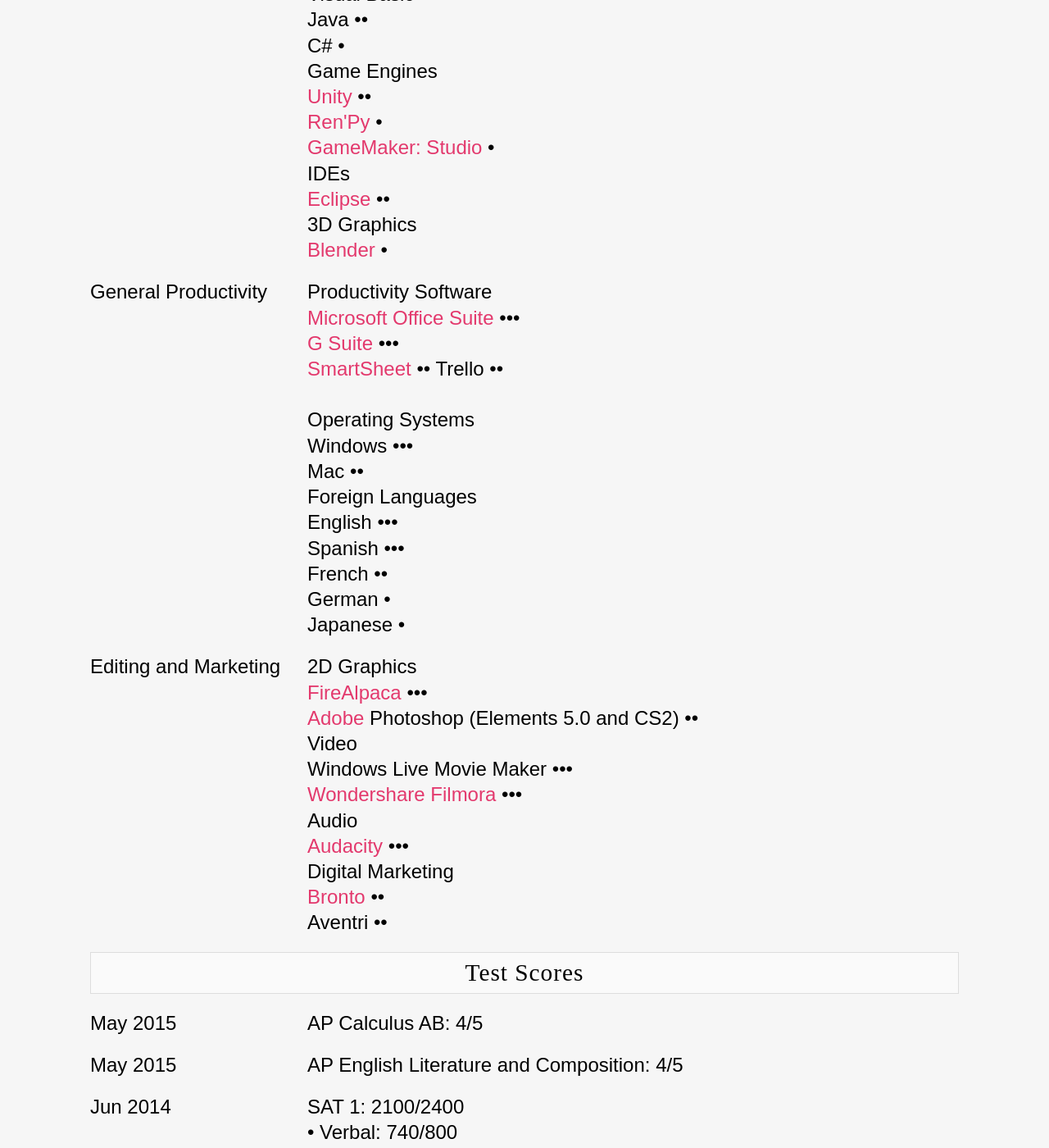
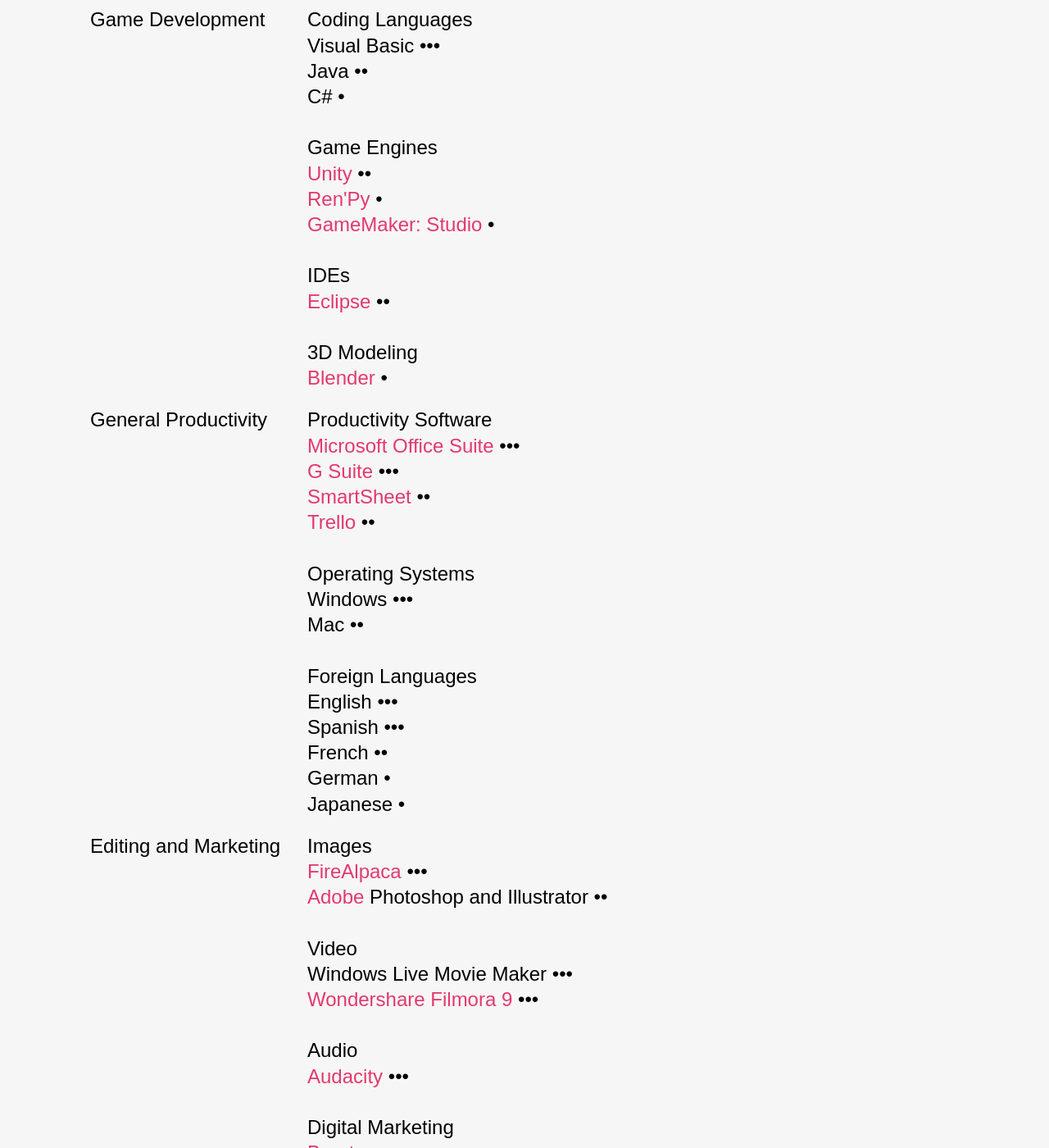
Before and after one commit to liz-lorena/2020, a Jekyll site: the page built from cv/index.html, in a window 1280 px wide and 1400 px high, scrolled down 6383 px. Shown: the whole window at 82% size. Built offline with Jekyll 4.4.1, drawn with Linux system fonts in a browser that asks for light colours.

Commit message:
Update index.html

```diff
--- a/cv/index.html
+++ b/cv/index.html
@@ -314,11 +314,11 @@
 			UIKit •• <br>
 			PHP • <br>
 			SQL •
-			<br>
+			<br><br>
 			IDEs <br>
 			<a href="https://www.sublimetext.com/" target="_blank" rel="nofollow">Sublime Text</a> ••• <br>
 			<a href="https://aws.amazon.com/cloud9/" target="_blank" rel="nofollow">AWS Cloud9</a> •••
-			<br>
+			<br><br>
 			Website Generators <br>
 			<a href="https://jekyllrb.com/" target="_blank" rel="nofollow">Jekyll</a> ••• <br>
 			<a href="https://wordpress.org/" target="_blank" rel="nofollow">WordPress</a> •• <br>
@@ -331,16 +331,16 @@
 			Visual Basic ••• <br>
 			Java •• <br>
 			C# •
-			<br>
+			<br><br>
 			Game Engines <br>
 			<a href="https://unity.com/" target="_blank" rel="nofollow">Unity</a> •• <br>
 			<a href="https://www.renpy.org/" target="_blank" rel="nofollow">Ren'Py</a> • <br>
 			<a href="https://www.yoyogames.com/gamemaker" target="_blank" rel="nofollow">GameMaker: Studio</a> •
-			<br>
+			<br><br>
 			IDEs <br>
 			<a href="https://www.eclipse.org/" target="_blank" rel="nofollow">Eclipse</a> ••
-			<br>
-			3D Graphics <br>
+			<br><br>
+			3D Modeling <br>
 			<a href="https://www.blender.org/" target="_blank" rel="nofollow">Blender</a> •
 		</p></div>
 
@@ -349,13 +349,13 @@
 			Productivity Software <br>
 			<a href="https://www.office.com/" target="_blank" rel="nofollow">Microsoft Office Suite</a> ••• <br>
 			<a href="https://gsuite.google.com/" target="_blank" rel="nofollow">G Suite</a> ••• <br>
-			<a href="https://www.smartsheet.com/" target="_blank" rel="nofollow">SmartSheet</a> ••
-			Trello •• <br>
-			<br>
+			<a href="https://www.smartsheet.com/" target="_blank" rel="nofollow">SmartSheet</a> •• <br>
+			<a href="https://trello.com/en-US" target="_blank" rel="nofollow">Trello</a> ••
+			<br><br>
 			Operating Systems <br>
 			Windows ••• <br>
 			Mac ••
-			<br>
+			<br><br>
 			Foreign Languages <br>
 			English ••• <br>
 			Spanish ••• <br>
@@ -366,20 +366,20 @@
 
 	<div class="columnOne"><p>Editing and Marketing</p></div>
 		<div class="columnTwo"><p>
-			2D Graphics <br>
+			Images <br>
 			<a href="https://firealpaca.com/" target="_blank" rel="nofollow">FireAlpaca</a> ••• <br>
-			<a href="https://www.adobe.com/" target="_blank" rel="nofollow">Adobe</a> Photoshop (Elements 5.0 and CS2) ••
-			<br>
+			<a href="https://www.adobe.com/" target="_blank" rel="nofollow">Adobe</a> Photoshop and Illustrator ••
+			<br><br>
 			Video <br>
 			Windows Live Movie Maker ••• <br>
-			<a href="https://filmora.wondershare.com/" target="_blank" rel="nofollow">Wondershare Filmora</a> •••
-			<br>
+			<a href="https://filmora.wondershare.com/" target="_blank" rel="nofollow">Wondershare Filmora 9</a> •••
+			<br><br>
 			Audio <br>
 			<a href="https://www.audacityteam.org/" target="_blank" rel="nofollow">Audacity</a> •••
-			<br>
+			<br><br>
 			Digital Marketing <br>
 			<a href="https://bronto.com/" target="_blank" rel="nofollow">Bronto</a> •• <br>
-			Aventri ••
+			<a href="https://www.aventri.com/" target="_blank" rel="nofollow">Aventri</a> ••
 		</p></div>
 </div>
 
```
